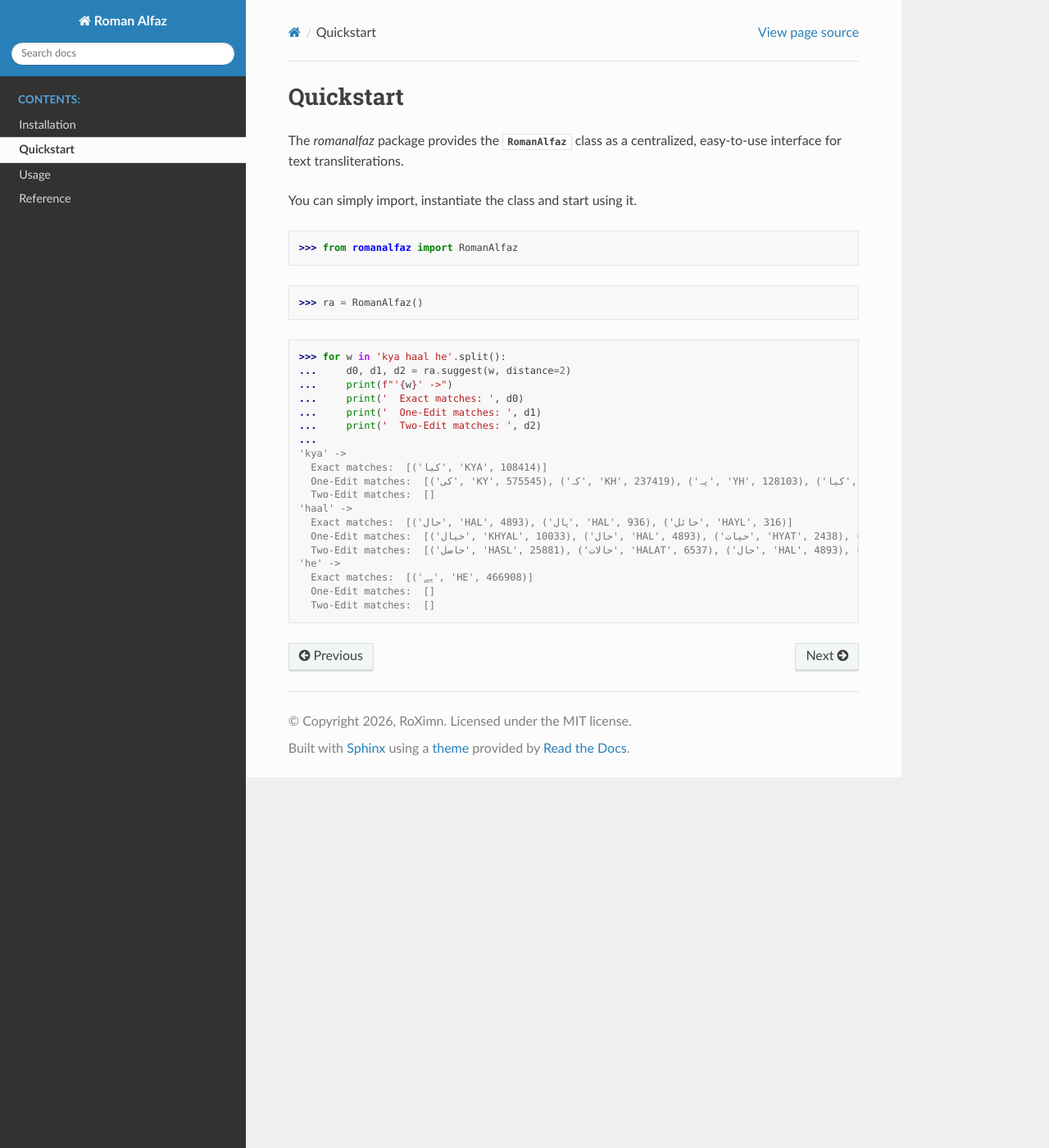
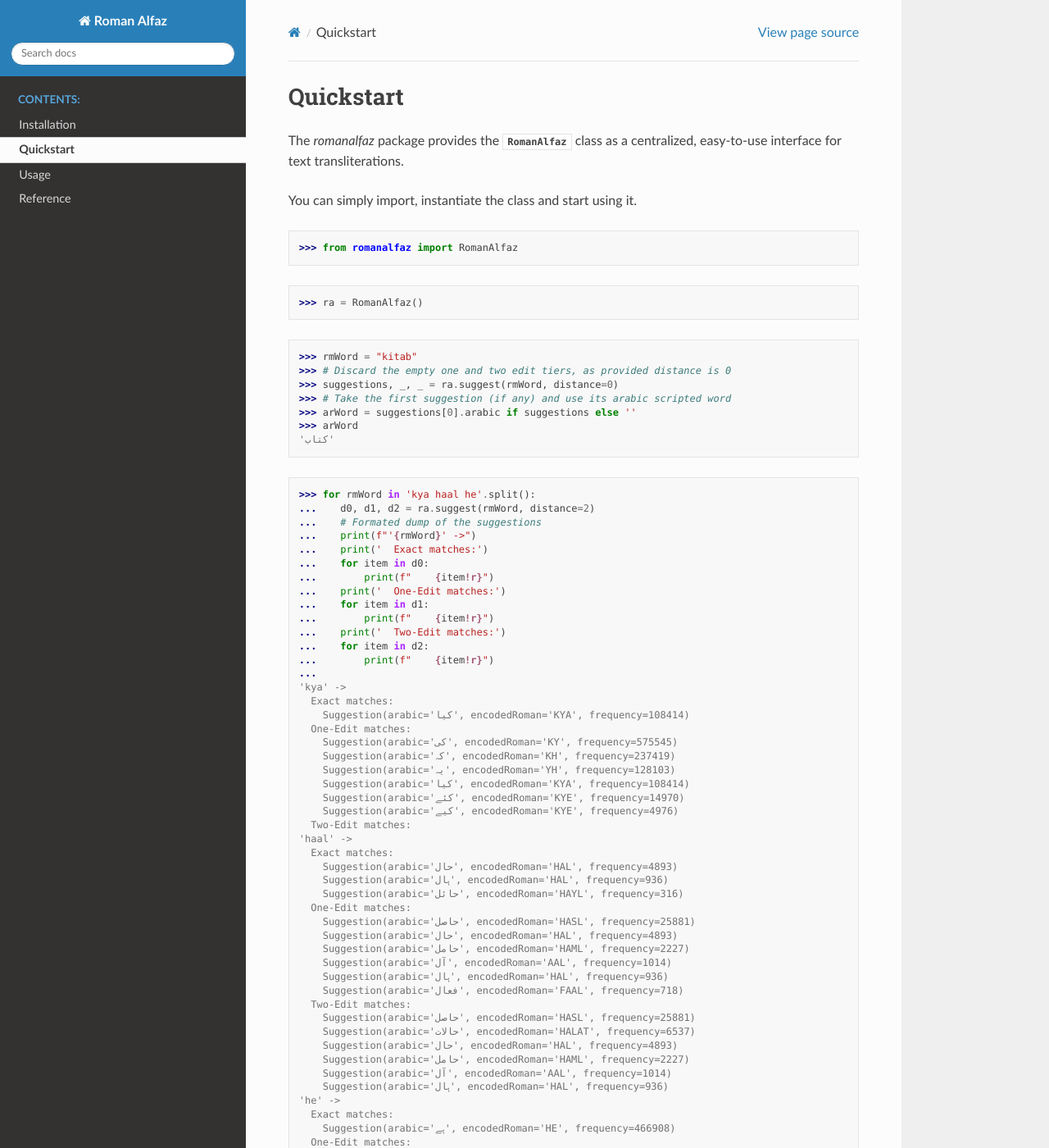
Before and after one commit to roximn148/romanalfaz, a Sphinx documentation site: the page built from docs/quickstart.rst, in a window 1280 px wide and 1400 px high. Shown: the whole window at 82% size. Built offline with Sphinx 7.4.7 and the Read the Docs theme 3.1.0, drawn with Linux system fonts in a browser that asks for light colours; pages that are not in the unit, such as notebooks, are missing from menus.

Commit message:
Updated docs to reflect addition of Suggestion namedtuple

```diff
--- a/docs/quickstart.rst
+++ b/docs/quickstart.rst
@@ -16,22 +16,60 @@ You can simply import, instantiate the class and start using it.
 
 >>> ra = RomanAlfaz()
 
->>> for w in 'kya haal he'.split():
-...     d0, d1, d2 = ra.suggest(w, distance=2)
-...     print(f"'{w}' ->")
-...     print('  Exact matches: ', d0)
-...     print('  One-Edit matches: ', d1)
-...     print('  Two-Edit matches: ', d2)
+>>> rmWord = "kitab"
+>>> # Discard the empty one and two edit tiers, as provided distance is 0
+>>> suggestions, _, _ = ra.suggest(rmWord, distance=0)
+>>> # Take the first suggestion (if any) and use its arabic scripted word
+>>> arWord = suggestions[0].arabic if suggestions else ''
+>>> arWord
+'کتاب'
+
+>>> for rmWord in 'kya haal he'.split():
+...    d0, d1, d2 = ra.suggest(rmWord, distance=2)
+...    # Formated dump of the suggestions
+...    print(f"'{rmWord}' ->")
+...    print('  Exact matches:')
+...    for item in d0:
+...        print(f"    {item!r}")
+...    print('  One-Edit matches:')
+...    for item in d1:
+...        print(f"    {item!r}")
+...    print('  Two-Edit matches:')
+...    for item in d2:
+...        print(f"    {item!r}")
 ...
 'kya' ->
-  Exact matches:  [('کیا', 'KYA', 108414)]
-  One-Edit matches:  [('کی', 'KY', 575545), ('کہ', 'KH', 237419), ('یہ', 'YH', 128103), ('کیا', 'KYA', 108414), ('کئے', 'KYE', 14970), ('کیے', 'KYE', 4976)]
-  Two-Edit matches:  []
+  Exact matches:
+    Suggestion(arabic='کیا', encodedRoman='KYA', frequency=108414)
+  One-Edit matches:
+    Suggestion(arabic='کی', encodedRoman='KY', frequency=575545)
+    Suggestion(arabic='کہ', encodedRoman='KH', frequency=237419)
+    Suggestion(arabic='یہ', encodedRoman='YH', frequency=128103)
+    Suggestion(arabic='کیا', encodedRoman='KYA', frequency=108414)
+    Suggestion(arabic='کئے', encodedRoman='KYE', frequency=14970)
+    Suggestion(arabic='کیے', encodedRoman='KYE', frequency=4976)
+  Two-Edit matches:
 'haal' ->
-  Exact matches:  [('حال', 'HAL', 4893), ('ہال', 'HAL', 936), ('حائل', 'HAYL', 316)]
-  One-Edit matches:  [('خیال', 'KHYAL', 10033), ('حال', 'HAL', 4893), ('حیات', 'HYAT', 2438), ('ہال', 'HAL', 936), ('سیال', 'SYAL', 321), ('حائل', 'HAYL', 316)]
-  Two-Edit matches:  [('حاصل', 'HASL', 25881), ('حالات', 'HALAT', 6537), ('حال', 'HAL', 4893), ('حامل', 'HAML', 2227), ('آل', 'AAL', 1014), ('ہال', 'HAL', 936)]
+  Exact matches:
+    Suggestion(arabic='حال', encodedRoman='HAL', frequency=4893)
+    Suggestion(arabic='ہال', encodedRoman='HAL', frequency=936)
+    Suggestion(arabic='حائل', encodedRoman='HAYL', frequency=316)
+  One-Edit matches:
+    Suggestion(arabic='حاصل', encodedRoman='HASL', frequency=25881)
+    Suggestion(arabic='حال', encodedRoman='HAL', frequency=4893)
+    Suggestion(arabic='حامل', encodedRoman='HAML', frequency=2227)
+    Suggestion(arabic='آل', encodedRoman='AAL', frequency=1014)
+    Suggestion(arabic='ہال', encodedRoman='HAL', frequency=936)
+    Suggestion(arabic='فعال', encodedRoman='FAAL', frequency=718)
+  Two-Edit matches:
+    Suggestion(arabic='حاصل', encodedRoman='HASL', frequency=25881)
+    Suggestion(arabic='حالات', encodedRoman='HALAT', frequency=6537)
+    Suggestion(arabic='حال', encodedRoman='HAL', frequency=4893)
+    Suggestion(arabic='حامل', encodedRoman='HAML', frequency=2227)
+    Suggestion(arabic='آل', encodedRoman='AAL', frequency=1014)
+    Suggestion(arabic='ہال', encodedRoman='HAL', frequency=936)
 'he' ->
-  Exact matches:  [('ہے', 'HE', 466908)]
-  One-Edit matches:  []
-  Two-Edit matches:  []
+  Exact matches:
+    Suggestion(arabic='ہے', encodedRoman='HE', frequency=466908)
+  One-Edit matches:
+  Two-Edit matches:
```
Also changed, not shown: README.md (+52 -14 lines), docs/usage.rst (+4 -3 lines), 1 other file.
